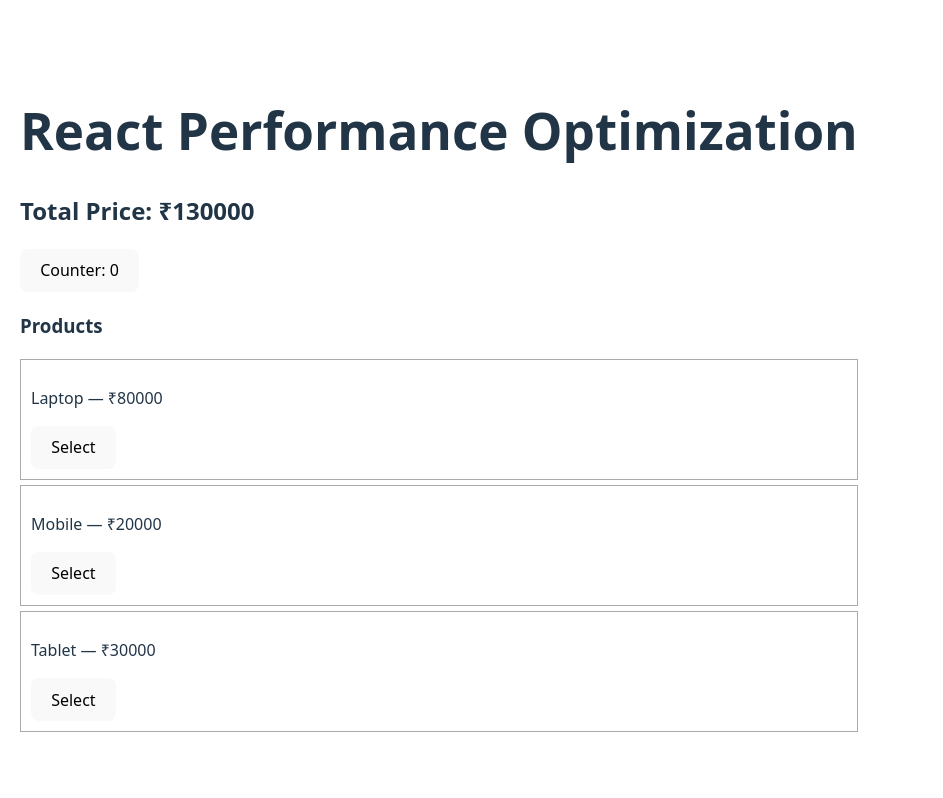
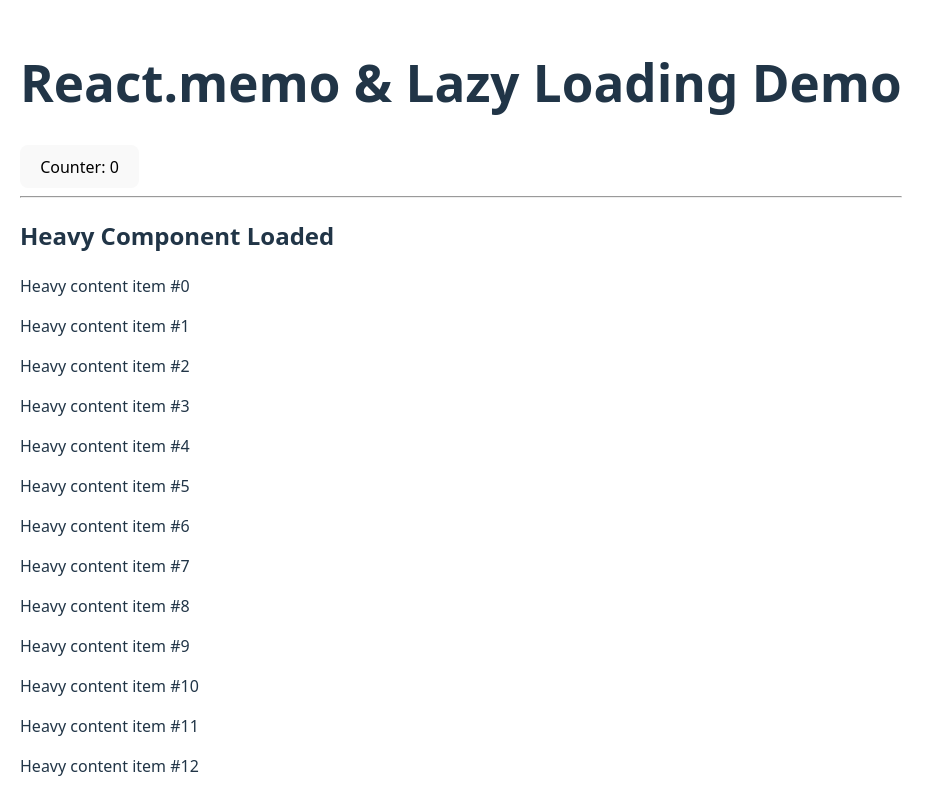
Before and after one commit to BhaviReddyy/my-react-app, a React (Vite) app: page / in a window 1280 px wide. Shown: the top 798 px of the page, without its empty margins (0-943 px from the left). Built offline with nearby package versions, Linux system fonts and the light colour scheme.

Commit message:
React.memo + Lazy Loading Optimization Project

```diff
--- a/src/App.jsx
+++ b/src/App.jsx
@@ -1,41 +1,24 @@
-import React, { useState, useMemo, useCallback } from "react";
-import ProductList from "./ProductList";
+import React, { useState, Suspense } from "react";
 
-const productsData = [
-  { id: 1, name: "Laptop", price: 80000 },
-  { id: 2, name: "Mobile", price: 20000 },
-  { id: 3, name: "Tablet", price: 30000 },
-  // imagine 1000+ products...
-];
+// Lazy load the heavy component
+const HeavyComponent = React.lazy(() => import("./HeavyComponent"));
 
 export default function App() {
   const [counter, setCounter] = useState(0);
-  const [products] = useState(productsData);
-
-  // ❌ Without useMemo → recalculates every render
-  // ✔️ With useMemo → recalculates only when products change
-  const totalPrice = useMemo(() => {
-    console.log("Recalculating TOTAL PRICE...");
-    return products.reduce((sum, item) => sum + item.price, 0);
-  }, [products]);
-
-  // ❌ Without useCallback → new function created every render
-  // ✔️ With useCallback → stable function reference
-  const handleSelect = useCallback((product) => {
-    console.log("Selected product:", product.name);
-  }, []);
 
   return (
     <div style={{ padding: 20 }}>
-      <h1>React Performance Optimization</h1>
-
-      <h2>Total Price: ₹{totalPrice}</h2>
+      <h1>React.memo & Lazy Loading Demo</h1>
 
       <button onClick={() => setCounter(counter + 1)}>
         Counter: {counter}
       </button>
 
-      <ProductList products={products} onSelect={handleSelect} />
+      <hr />
+
+      <Suspense fallback={<h3>Loading Heavy Component...</h3>}>
+        <HeavyComponent />
+      </Suspense>
     </div>
   );
 }
--- /dev/null
+++ b/src/HeavyComponent.jsx
@@ -0,0 +1,20 @@
+import React from "react";
+
+function HeavyComponent() {
+  console.log("HeavyComponent rendered!");
+
+  // Simulate heavy UI
+  const items = Array.from({ length: 5000 }, (_, i) => (
+    <p key={i}>Heavy content item #{i}</p>
+  ));
+
+  return (
+    <div>
+      <h2>Heavy Component Loaded</h2>
+      {items}
+    </div>
+  );
+}
+
+// Wrap with React.memo to prevent re-renders
+export default React.memo(HeavyComponent);
```
